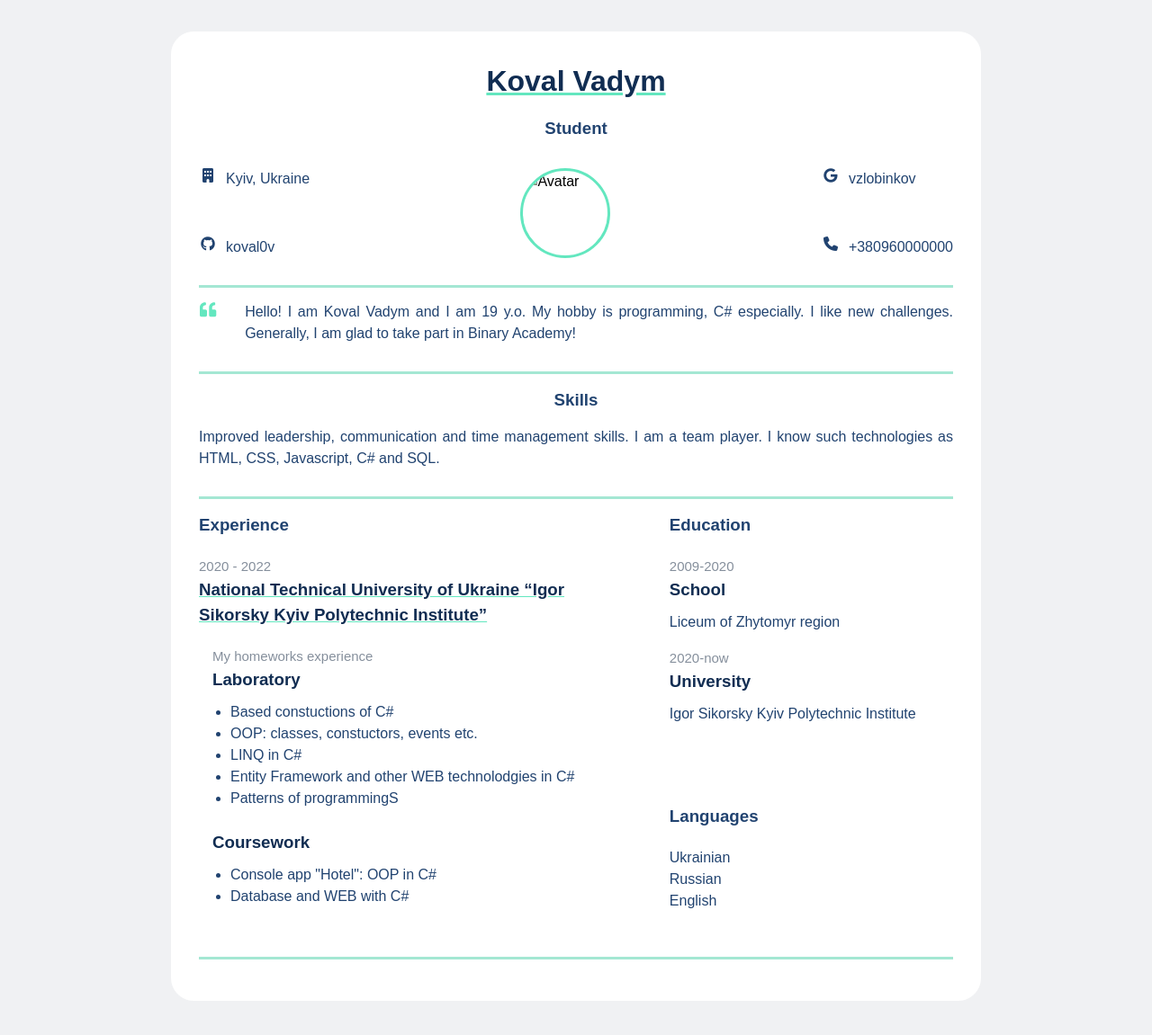
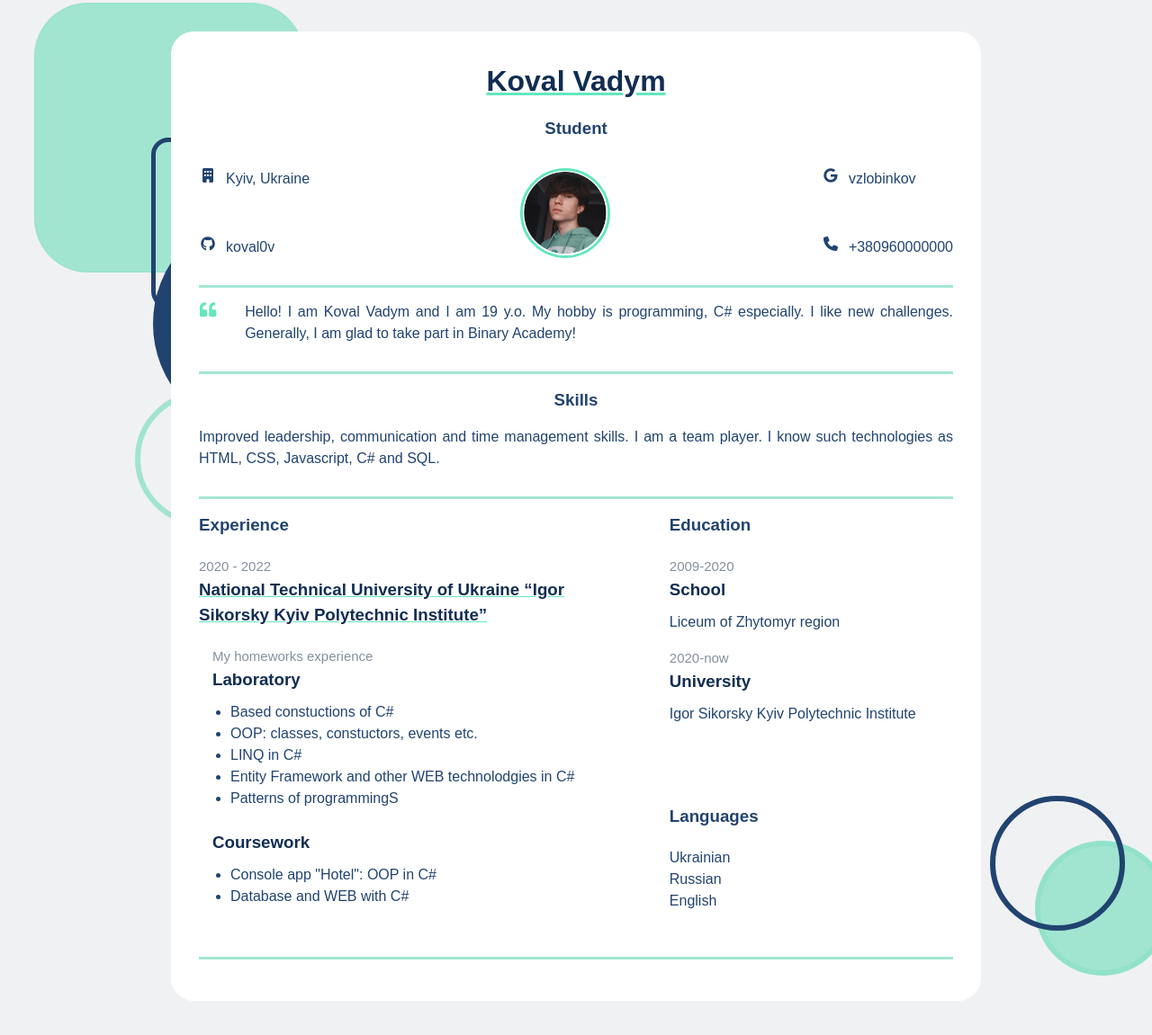
Before and after one commit to koval0v/homepage, a plain HTML site: page index.html in a window 1280 px wide. Shown: the part 15-1166 px from the top of the page at 90% size. Drawn offline with Linux system fonts and the light colour scheme.

Commit message:
Added animation for figures

```diff
--- a/index.html
+++ b/index.html
@@ -5,16 +5,22 @@
     <meta name="viewport" content="width=device-width, initial-scale=1" />
     <meta charset="UTF-8" />
     <script src="https://kit.fontawesome.com/6353849868.js" crossorigin="anonymous"></script>
+    <script src="script.js"></script>
     <title>Résumé</title>
   </head>
   <body>
     <main>
-      <div class="resume">
+      <div id="mouse-circle-1"></div>
+      <div id="mouse-circle-2"></div>
+      <div id="back-circle-1"></div>
+      <div id="back-circle-2"></div>
+      <div id="back-circle-3"></div>
+      <div id="back-circle-4"></div>
+      <div class="resume" style="position: relative;">
         <div class="container">
           <div class="resume__block">
             <h1 class="contact-info__header">Koval Vadym</h1>
             <h3 class="contact-info__sub-header">Student</h3>
-
             <div class="contact_info_container fh">
               <div class="contact-info__block">
                 <a href="" rel="author" class="contact-info__item">
--- /dev/null
+++ b/script.js
@@ -0,0 +1,29 @@
+document.addEventListener('DOMContentLoaded', () => {
+    let mousePosX = 0,
+        mousePosY = 0,
+        mouseCircle1 = document.getElementById('mouse-circle-1');
+        mouseCircle2 = document.getElementById('mouse-circle-2');
+
+    document.onmousemove = (e) => {
+        mousePosX = e.pageX;
+        mousePosY = e.pageY;
+    }
+
+    let delay = 6,
+        revisedMousePosX = 0,
+        revisedMousePosY = 0;
+
+    function delayMouseFollow() {
+        requestAnimationFrame(delayMouseFollow);
+
+        revisedMousePosX += (mousePosX - revisedMousePosX) / delay;
+        revisedMousePosY += (mousePosY - revisedMousePosY) / delay;
+
+        mouseCircle1.style.top = revisedMousePosY + 50 + 'px';
+        mouseCircle1.style.left = revisedMousePosX + 70 + 'px';
+
+        mouseCircle2.style.top = revisedMousePosY + 200 + 'px';
+        mouseCircle2.style.left = revisedMousePosX + 200 + 'px';
+    }
+    delayMouseFollow();
+});
--- a/styles.css
+++ b/styles.css
@@ -262,3 +262,70 @@ body {
 .additional-info__languages-item {
     color: var(--secondary-text-color);
 }
+
+ #mouse-circle-1 {
+    position: absolute;
+    width: 300px;
+    height: 300px;
+    margin: -32px 0 0 -32px;
+    border: 1px solid #8ee2c9cd;
+    background-color: #8ee2c9cd;
+    border-radius: 20%;
+    pointer-events: none;
+}
+
+ #mouse-circle-2 {
+    position: absolute;
+    width: 190px;
+    height: 190px;
+    margin: -32px 0 0 -32px;
+    border: 5px solid #214370;
+    border-radius: 10%;
+    pointer-events: none;
+}
+
+ #back-circle-1 {
+    position: absolute;
+    width: 250px;
+    height: 250px;
+    margin-left: 170px;
+    margin-top: 200px;
+    border: 6px solid #214370;
+    background-color: #214370;
+    border-radius: 50%;
+    pointer-events: none;
+}
+
+#back-circle-2 {
+    position: absolute;
+    width: 150px;
+    height: 150px;
+    margin-left: 1150px;
+    margin-top: 900px;
+    border: 6px solid #8ee2c9cd;
+    background-color: #8ee2c9cd;
+    border-radius: 50%;
+    pointer-events: none;
+}
+
+#back-circle-3 {
+    position: absolute;
+    width: 150px;
+    height: 150px;
+    margin-left: 150px;
+    margin-top: 400px;
+    border: 6px solid #8ee2c9cd;
+    border-radius: 50%;
+    pointer-events: none;
+}
+
+#back-circle-4 {
+    position: absolute;
+    width: 150px;
+    height: 150px;
+    margin-left: 1100px;
+    margin-top: 850px;
+    border: 6px solid #214370;
+    border-radius: 50%;
+    pointer-events: none;
+}
```
Also changed, not shown: assets/myava.png (added).
